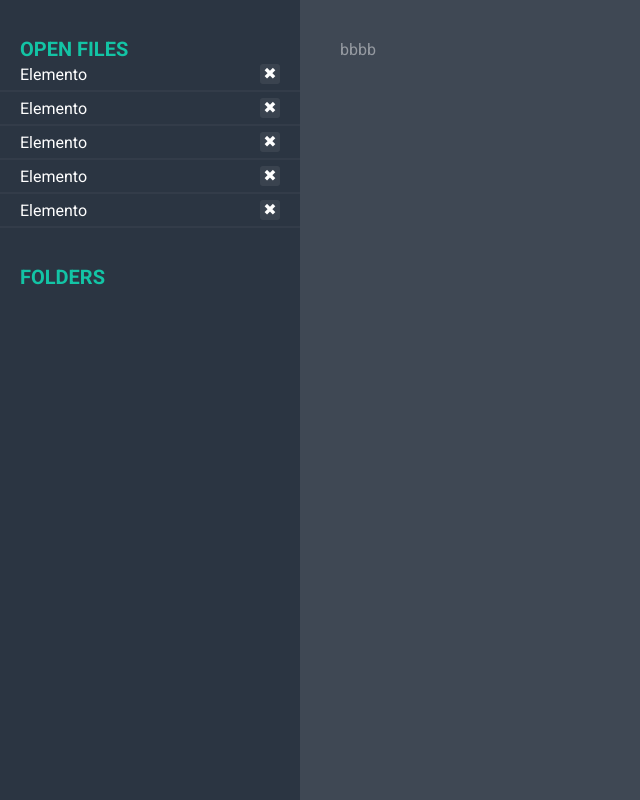
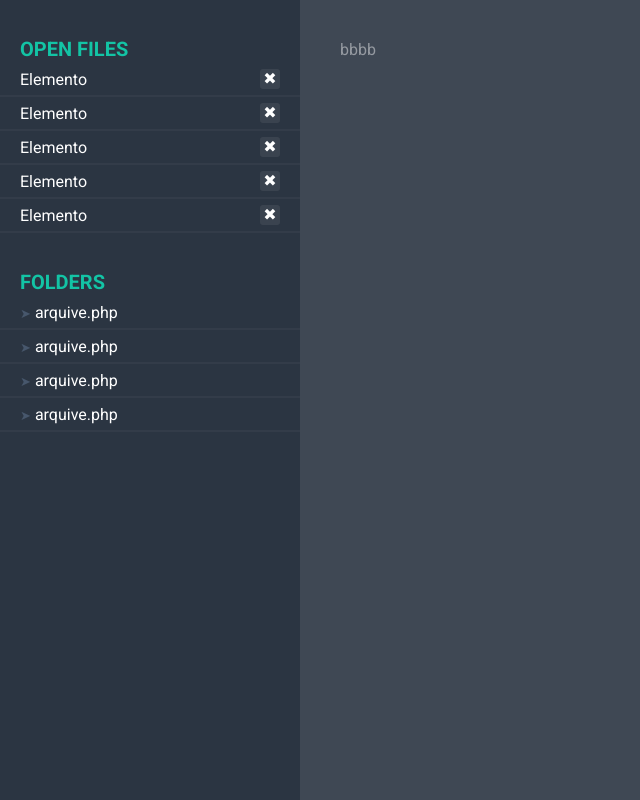
Before and after one commit to paulocezarphp/editecodex, a PHP site: page / in a window 1280 px wide. Shown: the whole page, without its empty margins (0-640 px from the left). Run offline with PHP 8.4, Linux system fonts and the light colour scheme.

Commit message:
v0.03 - Criando listagem de arquivos
Dessa vez nós criamos uma área reservada para os arquivos do projeto, ela ficará localizada no canto esquerdo da tela, ali ficará nossa listagem de arquivos, todos os arquivos criados no diretório do projeto serão exibidos nessa área.

```diff
--- a/app/css/desktop.css
+++ b/app/css/desktop.css
@@ -36,7 +36,7 @@ body{
    font-weight: bold;
    padding: 7px 20px;
    margin-top: 30px;
-   margin-bottom: -10px;
+   margin-bottom: -5px;
 }
 
 .painel-left-group{
@@ -73,8 +73,13 @@ body{
    background: rgba(200,200,200, 0.2);
 }
 
+.painel-left-close:active{
+   background: rgba(200,200,200, 0.4);
+}
+
 .painel-right{
 	padding: 40px;
+	overflow-y: auto;
 }
 
 .painel-right:focus{
@@ -82,3 +87,34 @@ body{
 	box-shadow: 0 0 0 0;
 	outline: none;
 }
+
+.folder{
+
+}
+
+.folder-item{
+    padding: 7px 20px;
+	padding-bottom: 6px;
+	border-bottom: 2px solid rgba(200,200,200, 0.05);
+	-webkit-touch-callout: none;
+	-webkit-user-select: none;
+	-khtml-user-select: none;
+	-moz-user-select: none;
+	-ms-user-select: none;
+	user-select: none;
+
+}
+
+.folder-item:hover{
+    background: rgba(200,200,200, 0.04);
+}
+
+.folder-item:active{
+   background: rgba(200,200,200, 0.07);
+}
+
+.folder-icon-button{
+   display: inline;
+   font-size: 13px;
+   color: #47576c;
+}
--- a/index.php
+++ b/index.php
@@ -2,6 +2,9 @@
 <html>
 <head>
 	<title>Edite Codex</title>
+	<meta name="viewport" content="width=device-width, initial-scale=1.0">
+    <meta http-equiv="X-UA-Compatible" content="IE=edge">
+	<link rel="sortcut icon" href="app/images/icon.png" type="image/x-icon" />
 	<link rel="stylesheet" type="text/css" href="app/css/style.css">
 	<link rel="stylesheet" type="text/css" href="app/css/mobile.css">
 	<link rel="stylesheet" type="text/css" href="app/css/desktop.css">
@@ -45,8 +48,37 @@
 
                <div class="painel-left-title theme-color-c">FOLDERS</div>
 
+
+               <div class="folder">
+                  	<div class="folder-item theme-color-d">
+                  	   <div class="folder-icon-button theme-color-b">&#10148;</div>
+                  	   arquive.php
+                  	</div>
+               </div>
+               <div class="folder">
+                  	<div class="folder-item theme-color-d">
+                  	   <div class="folder-icon-button theme-color-b">&#10148;</div>
+                  	   arquive.php
+                  	</div>
+               </div>
+               <div class="folder">
+                  	<div class="folder-item theme-color-d">
+                  	   <div class="folder-icon-button theme-color-b">&#10148;</div>
+                  	   arquive.php
+                  	</div>
+               </div>
+               <div class="folder">
+                  	<div class="folder-item theme-color-d">
+                  	   <div class="folder-icon-button theme-color-b">&#10148;</div>
+                  	   arquive.php
+                  	</div>
+               </div>
+
+
+
 			</div>
-			<div class="painel-right theme-background-b theme-color-e" contentEditable="true" spellcheck="false">
+			<div class="painel-right theme-background-b theme-color-e"
+			contentEditable="true" spellcheck="false">
                bbbb
 			</div>
 		</div>
```
